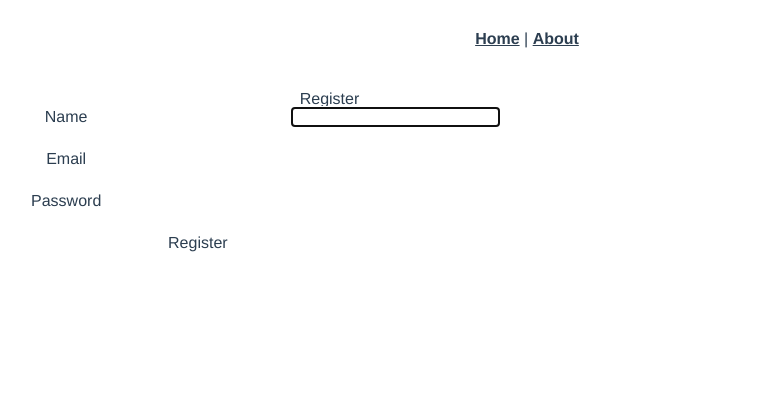
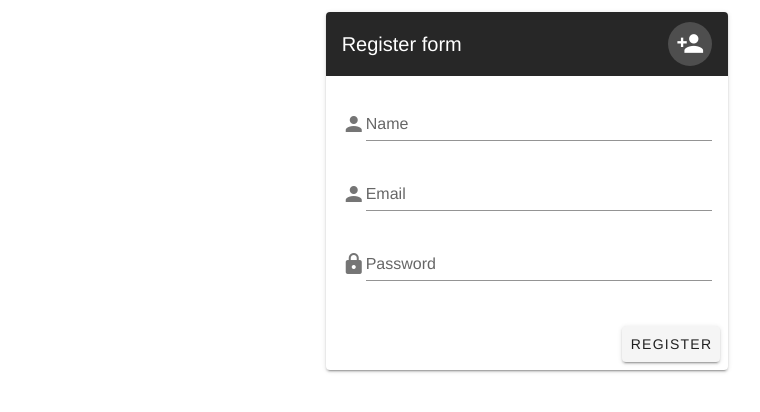
Before and after one commit to tobinstultiens/Recipe-manager-presentation, a Vue app: page /register in a window 1280 px wide. Shown: the top 412 px of the page, without its empty margins (113-873 px from the left). Built offline with nearby package versions, Linux system fonts and the light colour scheme; no server answers.

Commit message:
Added the login and registration

```diff
--- a/package.json
+++ b/package.json
@@ -9,6 +9,7 @@
     "lint": "vue-cli-service lint"
   },
   "dependencies": {
+    "axios": "^0.19.2",
     "bootstrap-vue": "^2.11.0",
     "core-js": "^3.6.4",
     "firebase": "^7.14.0",
--- a/src/App.vue
+++ b/src/App.vue
@@ -1,10 +1,10 @@
 <template>
   <div id="app">
-    <div id="nav">
-      <router-link to="/">Home</router-link> |
+    <div id="nav" v-if="!$route.meta.hideNavigation">
+      <router-link to="/">Home</router-link>|
       <router-link to="/about">About</router-link>
     </div>
-    <router-view/>
+    <router-view />
   </div>
 </template>
 
--- a/src/router/index.ts
+++ b/src/router/index.ts
@@ -23,22 +23,24 @@ const routes = [
     name: 'Login',
     component: Login,
     meta: {
-      guest: true
+      guest: true,
+      hideNavigation: true
     }
   },
   {
     path: '/register',
     name: 'Register',
     component: Register,
-    meta:{
-      guest:true
+    meta: {
+      guest: true,
+      hideNavigation: true
     }
   },
   {
     path: '/recipe',
     name: 'Recipe',
     component: Recipe,
-    meta:{
+    meta: {
       requiresAuth: true
     }
   }
--- a/src/views/Login.vue
+++ b/src/views/Login.vue
@@ -1,7 +1,8 @@
 <template>
- <v-container fill-height>
+  <v-container fill-height fluid>
     <v-row align="center" justify="center">
-     <v-col cols="4" sm="6">
+      <v-col></v-col>
+      <v-col cols="3" sm="4">
         <v-card class="elevation-12">
           <v-toolbar color="primary" dark flat>
             <v-toolbar-title>Login form</v-toolbar-title>
@@ -45,23 +46,17 @@
         </v-overlay>
         <v-dialog v-model="dialog" width="500">
           <v-card>
-        <v-card-title class="headline" primary-title>
-          Something went wrong!
-        </v-card-title>
-
+            <v-card-title class="headline" primary-title>Something went wrong!</v-card-title>
             <v-card-text>{{ this.dialogInfo }}</v-card-text>
-
             <v-divider></v-divider>
-
             <v-card-actions>
               <v-spacer></v-spacer>
-          <v-btn color="primary" text @click="dialog = false">
-            I understand
-          </v-btn>
+              <v-btn color="primary" text @click="dialog = false">I understand</v-btn>
             </v-card-actions>
           </v-card>
         </v-dialog>
       </v-col>
+      <v-col></v-col>
     </v-row>
   </v-container>
 </template>
@@ -79,7 +74,7 @@ export default {
       },
       overlay: false,
       dialog: false,
-      dialogInfo: null,
+      dialogInfo: null
     };
   },
   methods: {
@@ -88,7 +83,7 @@ export default {
         .auth()
         .signInWithEmailAndPassword(this.form.email, this.form.password)
         .then(() => {
-          this.$router.replace({ name: "Dashboard" });
+          this.$router.replace({ name: "Home" });
         })
         .catch(err => {
           this.error = err.message;
--- a/src/views/Register.vue
+++ b/src/views/Register.vue
@@ -1,74 +1,73 @@
 <template>
-  <div class="container">
-    <div class="row justify-content-center">
-      <div class="col-md-8">
-        <div class="card">
-          <div class="card-header">Register</div>
-          <div class="card-body">
-            <div v-if="error" class="alert alert-danger">{{error}}</div>
-            <form action="#" @submit.prevent="submit">
-              <div class="form-group row">
-                <label for="name" class="col-md-4 col-form-label text-md-right">Name</label>
+  <v-container fill-height fluid>
+    <v-row align="center" justify="center">
+      <v-col></v-col>
+      <v-col cols="3" sm="4">
+        <v-card class="elevation-12">
+          <v-toolbar color="primary" dark flat>
+            <v-toolbar-title>Register form</v-toolbar-title>
+            <v-spacer></v-spacer>
+            <v-tooltip top>
+              <template v-slot:activator="{ on }">
+                <v-btn icon large to="/register" v-on="on">
+                  <v-icon>mdi-account-plus</v-icon>
+                </v-btn>
+              </template>
+              <span>Register</span>
+            </v-tooltip>
+          </v-toolbar>
+          <v-card-text>
+            <v-form ref="login">
+              <v-text-field
+                label="Name"
+                name="name"
+                prepend-icon="mdi-account"
+                v-model="form.name"
+                type="text"
+              ></v-text-field>
 
-                <div class="col-md-6">
-                  <input
-                    id="name"
-                    type="name"
-                    class="form-control"
-                    name="name"
-                    value
-                    required
-                    autofocus
-                    v-model="form.name"
-                  />
-                </div>
-              </div>
+              <v-text-field
+                label="Email"
+                name="email"
+                prepend-icon="mdi-account"
+                v-model="form.email"
+                type="text"
+              ></v-text-field>
 
-              <div class="form-group row">
-                <label for="email" class="col-md-4 col-form-label text-md-right">Email</label>
-
-                <div class="col-md-6">
-                  <input
-                    id="email"
-                    type="email"
-                    class="form-control"
-                    name="email"
-                    value
-                    required
-                    autofocus
-                    v-model="form.email"
-                  />
-                </div>
-              </div>
-
-              <div class="form-group row">
-                <label for="password" class="col-md-4 col-form-label text-md-right">Password</label>
-
-                <div class="col-md-6">
-                  <input
-                    id="password"
-                    type="password"
-                    class="form-control"
-                    name="password"
-                    required
-                    v-model="form.password"
-                  />
-                </div>
-              </div>
-
-              <div class="form-group row mb-0">
-                <div class="col-md-8 offset-md-4">
-                  <button type="submit" class="btn btn-primary">Register</button>
-                </div>
-              </div>
-            </form>
-          </div>
-        </div>
-      </div>
-    </div>
-  </div>
+              <v-text-field
+                id="password"
+                label="Password"
+                name="password"
+                prepend-icon="mdi-lock"
+                v-model="form.password"
+                type="password"
+              ></v-text-field>
+            </v-form>
+          </v-card-text>
+          <v-card-actions>
+            <v-spacer></v-spacer>
+            <v-btn @click="submit">Register</v-btn>
+          </v-card-actions>
+        </v-card>
+        <v-overlay :value="overlay">
+          <i class="fa-5x fas fa-spinner fa-pulse"></i>
+        </v-overlay>
+        <v-dialog v-model="dialog" width="500">
+          <v-card>
+            <v-card-title class="headline" primary-title>Something went wrong!</v-card-title>
+            <v-card-text>{{ this.dialogInfo }}</v-card-text>
+            <v-divider></v-divider>
+            <v-card-actions>
+              <v-spacer></v-spacer>
+              <v-btn color="primary" text @click="dialog = false">I understand</v-btn>
+            </v-card-actions>
+          </v-card>
+        </v-dialog>
+      </v-col>
+      <v-col></v-col>
+    </v-row>
+  </v-container>
 </template>
-
 
 <script>
 import firebase from "firebase";
@@ -78,11 +77,13 @@ export default {
   data() {
     return {
       form: {
-        name: "",
         email: "",
-        password: ""
+        password: "",
+        name: ""
       },
-      error: null
+      overlay: false,
+      dialog: false,
+      dialogInfo: null
     };
   },
   methods: {
@@ -90,13 +91,8 @@ export default {
       firebase
         .auth()
         .createUserWithEmailAndPassword(this.form.email, this.form.password)
-        .then(data => {
-          data.user
-            .updateProfile({
-              displayName: this.form.name
-            })
-            // eslint-disable-next-line @typescript-eslint/no-empty-function
-            .then(() => {});
+        .then(() => {
+          this.$router.replace({ name: "Home" });
         })
         .catch(err => {
           this.error = err.message;
```
Also changed, not shown: src/services/httpcommon.ts (added, +8 -0 lines), src/services/recipes/recipeService.ts (added, +10 -0 lines), 1 other file (tests, documents, lock files or other folders). Lines whose indentation alone changed are shown as unchanged.
